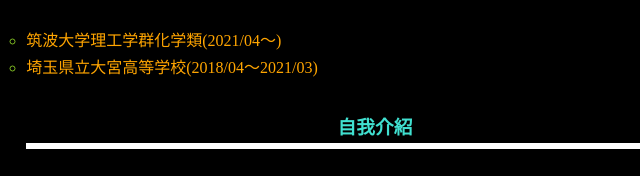
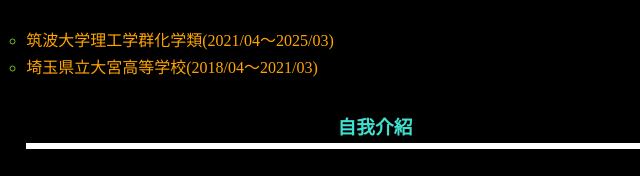
Before and after one commit to chem21cr/chem21cr.github.io, a plain HTML site: page about.htm in a window 1280 px wide. Shown: the part 440-616 px from the top of the page, 265-905 px from the left. Drawn offline with Linux system fonts and the light colour scheme; some packages are replaced by stand-ins of ours.

Commit message:
Update about.htm

```diff
--- a/about.htm
+++ b/about.htm
@@ -28,7 +28,7 @@
             <ul class="abouts">
             <li><h3>経歴</h3></li>
                 <ul>
-                    <li><p>筑波大学理工学群化学類(2021/04～)</p></li>
+                    <li><p>筑波大学理工学群化学類(2021/04～2025/03)</p></li>
                     <li><p>埼玉県立大宮高等学校(2018/04～2021/03)</p></li>
                 </ul>
             <li><h3>自我介紹</h3></li>
```
